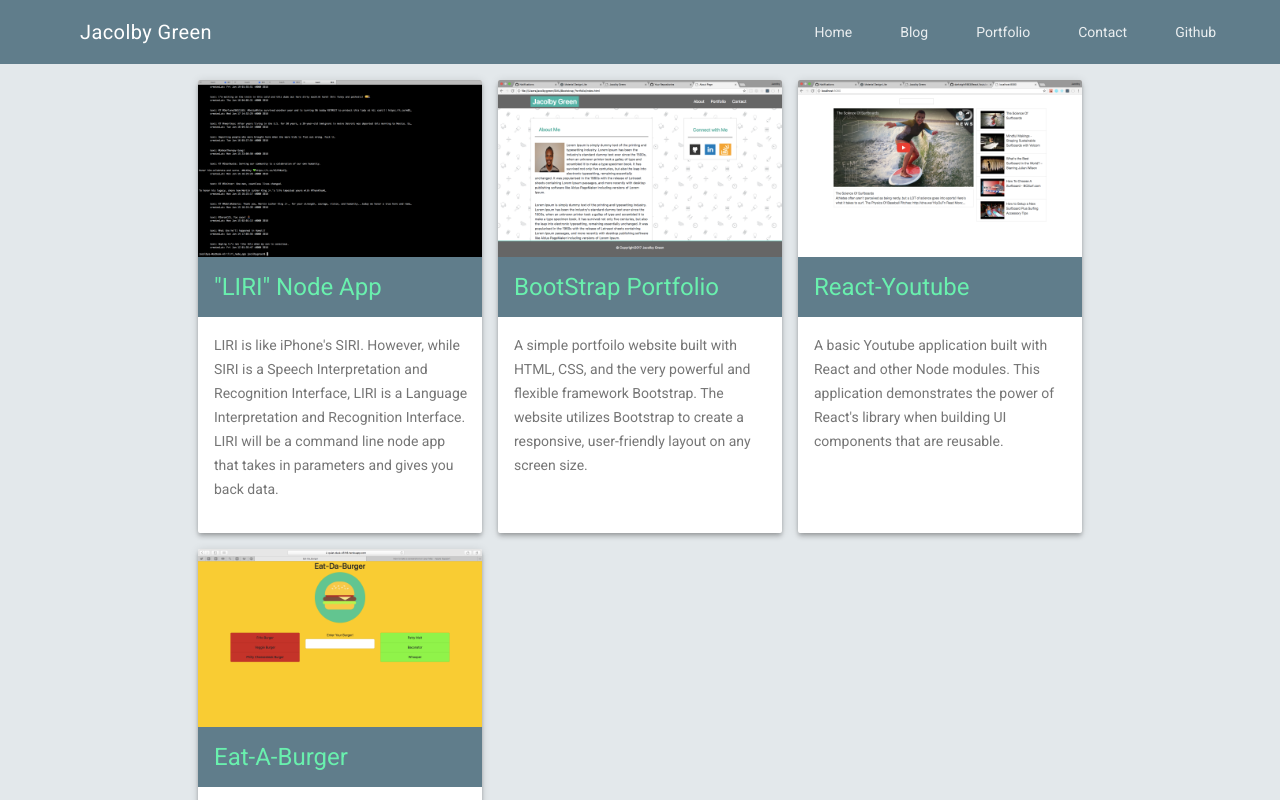
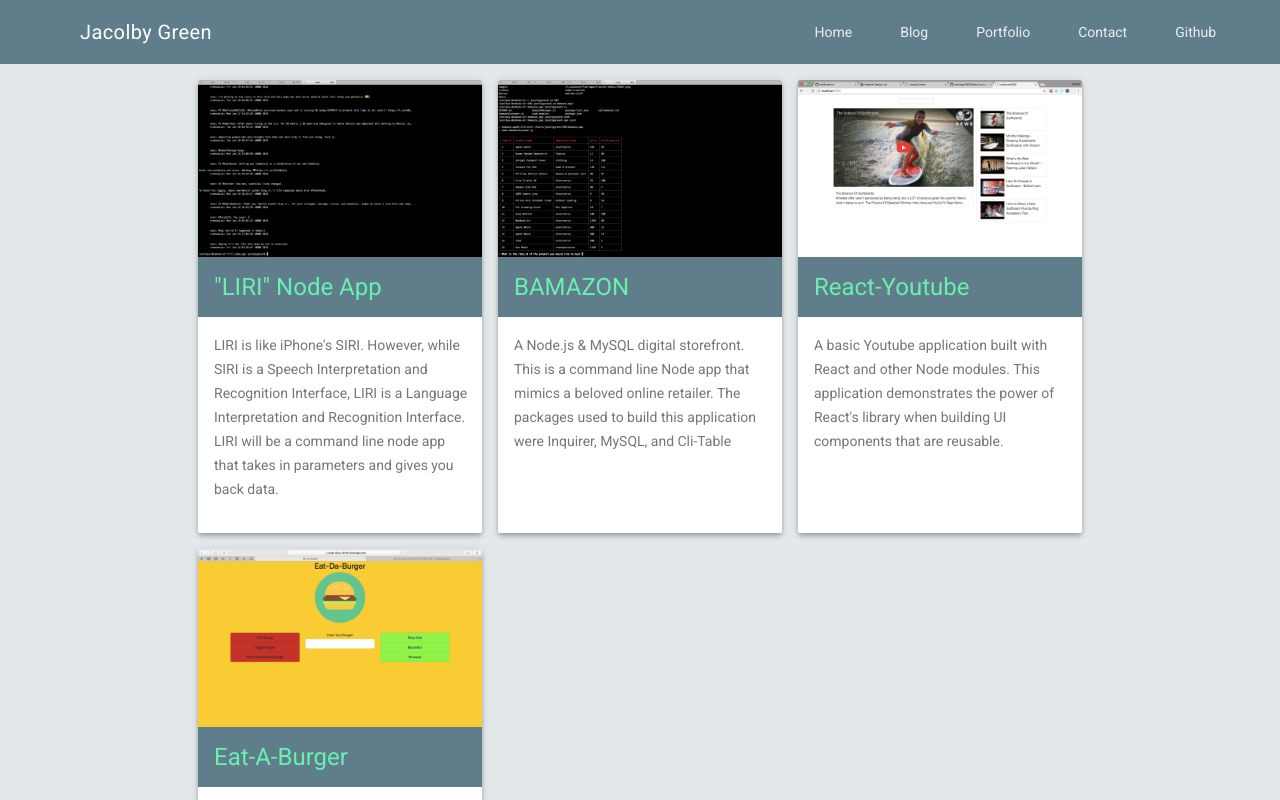
Before and after one commit to darknight1983/react_proPortfolio, a React (Create React App) app: page /portfolio in a window 1280 px wide. Built offline with nearby package versions, Linux system fonts and the light colour scheme.

Commit message:
changed project

```diff
--- a/src/Portfolio.js
+++ b/src/Portfolio.js
@@ -1,7 +1,7 @@
 import React, { Component } from 'react';
 import ProjectCard from './Project-card.js';
 import liriScreenShot from './images/liri_node_app.png';
-import BootStrapPortfolio from './images/Bootstrap_Portfolio.png';
+import BamazonScreenShot from './images/bamazon.png';
 import ReactYoutubeShot from './images/React_Youtube.png';
 import EatABurger from './images/eatABurger.png';
 
@@ -24,14 +24,14 @@ class Portfolio extends Component {
                  line node app that takes in parameters and gives you back data.`
       },{
         key: 2,
-        title: 'BootStrap Portfolio',
-        screenShot: BootStrapPortfolio,
-        alt: 'Bootstrap-Portfolio',
-        link: 'https://github.com/darknight1983/bootstrap_portfolio',
-        description: `A simple portfoilo website built with HTML, CSS, and the very
-                  powerful and flexible framework Bootstrap. The website utilizes
-                  Bootstrap to create a responsive, user-friendly layout on any
-                  screen size.`
+        title: 'BAMAZON',
+        screenShot: BamazonScreenShot,
+        alt: 'Bamazon_app',
+        link: 'https://github.com/darknight1983/bamazon_app',
+        description: `A Node.js & MySQL digital storefront. This is a command
+                      line Node app that mimics a beloved online retailer. The
+                      packages used to build this application were Inquirer,
+                      MySQL, and Cli-Table`
       },{
         key: 3,
         title: 'React-Youtube',
```
Also changed, not shown: src/images/bamazon.png (added).
